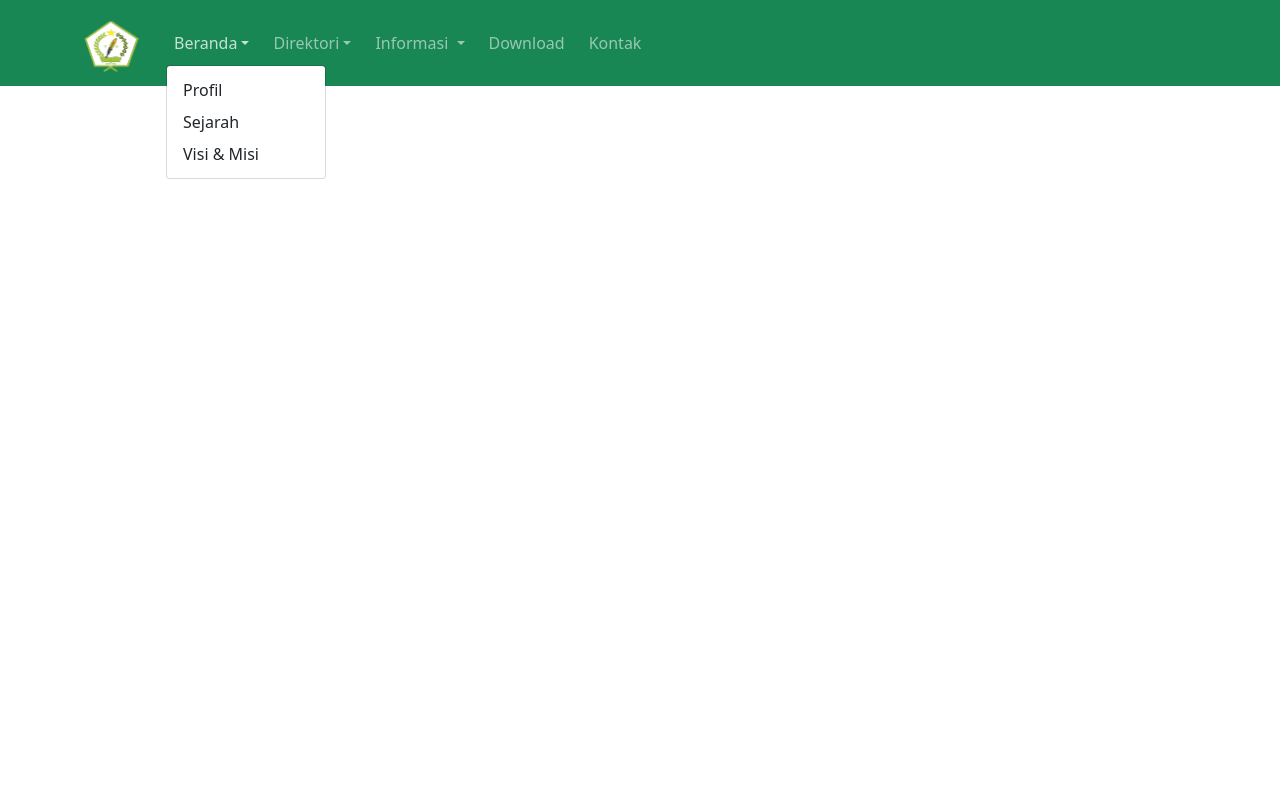
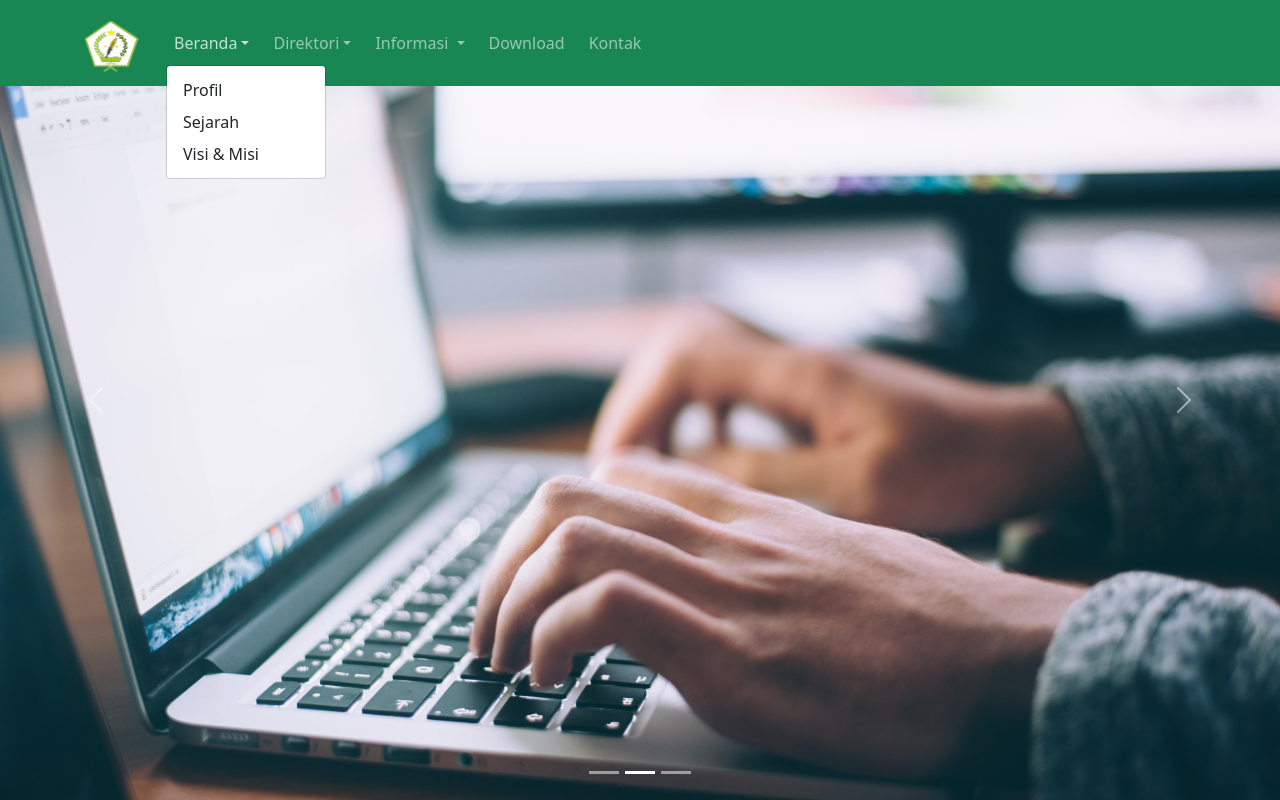
Before and after one commit to maliefrr/web-yayasa-putra-bhakti, a plain HTML site: page index.html in a window 1280 px wide. Both pictures are taken after a click on the button "Beranda". Drawn offline with nearby package versions, Linux system fonts and the light colour scheme.

Commit message:
menambahkan carousel

```diff
--- /dev/null
+++ b/css/style.css
@@ -0,0 +1,3 @@
+.carousel-item {
+	max-height: 100vh;
+}
--- a/index.html
+++ b/index.html
@@ -13,11 +13,12 @@
 			crossorigin="anonymous"
 		/>
     <link rel="icon" href="./image/icons.jpg" type="image/icon type">
+    <link rel="stylesheet" href="css/style.css">
 		<title>Putra Bhakti</title>
 	</head>
 	<body>
     <!-- navbar -->
-		<nav class="navbar navbar-expand-lg navbar-dark bg-success">
+		<nav class="navbar navbar-expand-lg navbar-dark bg-success fixed-top">
 			<div class="container">
 				<a class="navbar-brand" href="#"><img src="./image/LOGO.png" width="60" height="60"></a>
 				<button
@@ -76,6 +77,34 @@
 			</div>
 		</nav>
     <!-- akhir navbar -->
+    <!-- carousel -->
+    <div id="carouselExampleIndicators" class="carousel slide vw-90" data-bs-ride="carousel">
+      <div class="carousel-indicators">
+        <button type="button" data-bs-target="#carouselExampleIndicators" data-bs-slide-to="0" class="active" aria-current="true" aria-label="Slide 1"></button>
+        <button type="button" data-bs-target="#carouselExampleIndicators" data-bs-slide-to="1" aria-label="Slide 2"></button>
+        <button type="button" data-bs-target="#carouselExampleIndicators" data-bs-slide-to="2" aria-label="Slide 3"></button>
+      </div>
+      <div class="carousel-inner">
+        <div class="carousel-item active">
+          <img src="./image/carousel/1.jpg" class="d-block w-100" alt="...">
+        </div>
+        <div class="carousel-item">
+          <img src="./image/carousel/2.jpg" class="d-block w-100" alt="...">
+        </div>
+        <div class="carousel-item">
+          <img src="./image/carousel/3.jpg" class="d-block w-100" alt="...">
+        </div>
+      </div>
+      <button class="carousel-control-prev" type="button" data-bs-target="#carouselExampleIndicators" data-bs-slide="prev">
+        <span class="carousel-control-prev-icon" aria-hidden="true"></span>
+        <span class="visually-hidden">Previous</span>
+      </button>
+      <button class="carousel-control-next" type="button" data-bs-target="#carouselExampleIndicators" data-bs-slide="next">
+        <span class="carousel-control-next-icon" aria-hidden="true"></span>
+        <span class="visually-hidden">Next</span>
+      </button>
+</div>
+<!-- akhir carousel -->
 		<script
 			src="https://cdn.jsdelivr.net/npm/bootstrap@5.1.1/dist/js/bootstrap.bundle.min.js"
 			integrity="sha384-/bQdsTh/da6pkI1MST/rWKFNjaCP5gBSY4sEBT38Q/9RBh9AH40zEOg7Hlq2THRZ"
```
Also changed, not shown: image/carousel/2.jpg (added), 2 other files.
